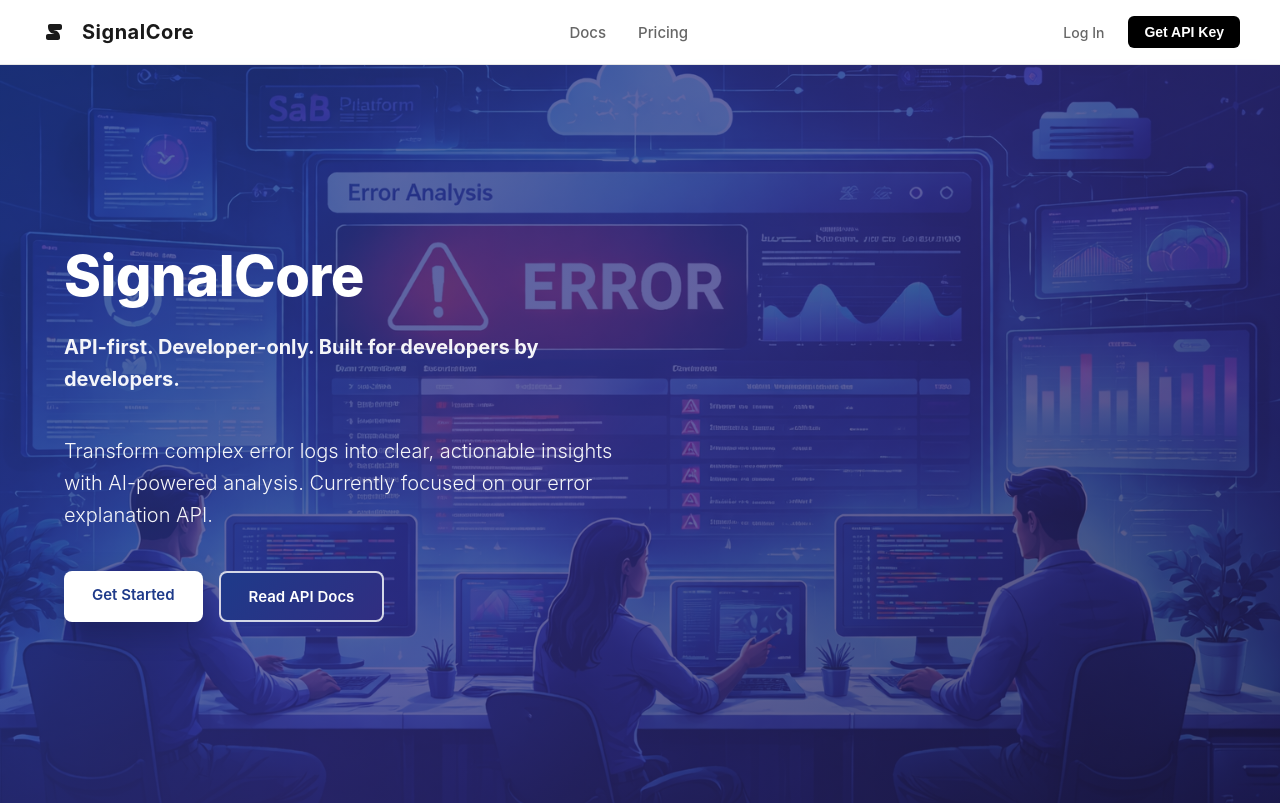
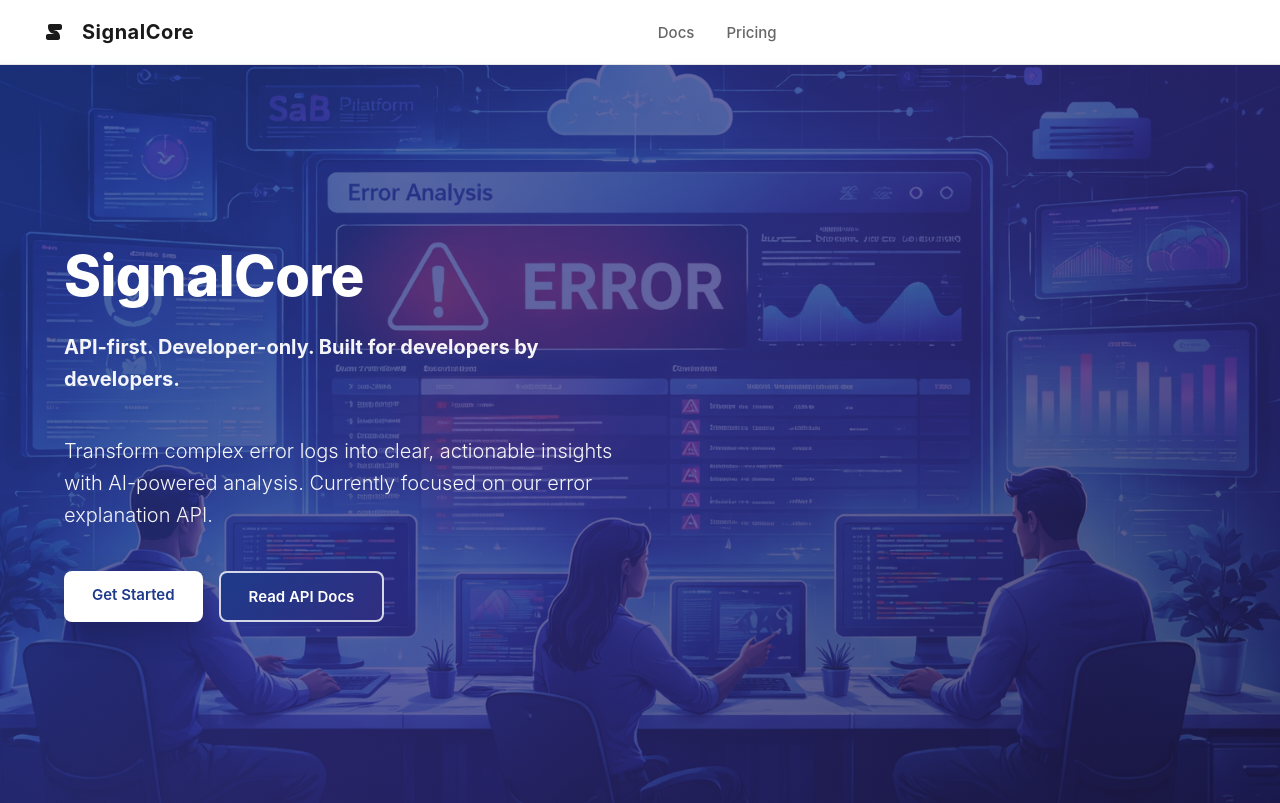
Before and after one commit to vermanshuman/signalcore-frontend, a React (Vite) app: page / in a window 1280 px wide. Shown: the top 803 px of the page. Built offline with nearby package versions, Linux system fonts and the light colour scheme.

Commit message:
Remove API key

```diff
--- a/package.json
+++ b/package.json
@@ -7,7 +7,8 @@
     "dev": "vite",
     "build": "vite build",
     "lint": "eslint .",
-    "preview": "vite preview"
+    "preview": "vite preview",
+	"deploy": "gh-pages -d dist"
   },
   "dependencies": {
     "react": "^19.2.0",
@@ -21,6 +22,7 @@
     "eslint": "^9.39.1",
     "eslint-plugin-react-hooks": "^7.0.1",
     "eslint-plugin-react-refresh": "^0.4.24",
+    "gh-pages": "^6.3.0",
     "globals": "^16.5.0",
     "vite": "^7.2.4"
   }
--- a/src/components/Header.jsx
+++ b/src/components/Header.jsx
@@ -24,8 +24,8 @@ export default function Header() {
 
         {/* Right Side - Auth & CTA */}
         <div className="navbar-actions">
-          <a href="#" className="nav-link login">Log In</a>
-          <button className="btn-signup">Get API Key</button>
+          {/*<a href="#" className="nav-link login">Log In</a>
+          <button className="btn-signup">Get API Key</button>*/}
           <button className="nav-hamburger" onClick={() => setMenuOpen(!menuOpen)}>
             ☰
           </button>
--- a/vite.config.js
+++ b/vite.config.js
@@ -3,6 +3,7 @@ import react from '@vitejs/plugin-react'
 
 export default defineConfig({
   plugins: [react()],
+ base: '/',
   server: {
     allowedHosts: ['0c0de848dd7f.ngrok-free.app'],
   },
```
Also changed, not shown: 1 other file (tests, documents, lock files or other folders).
